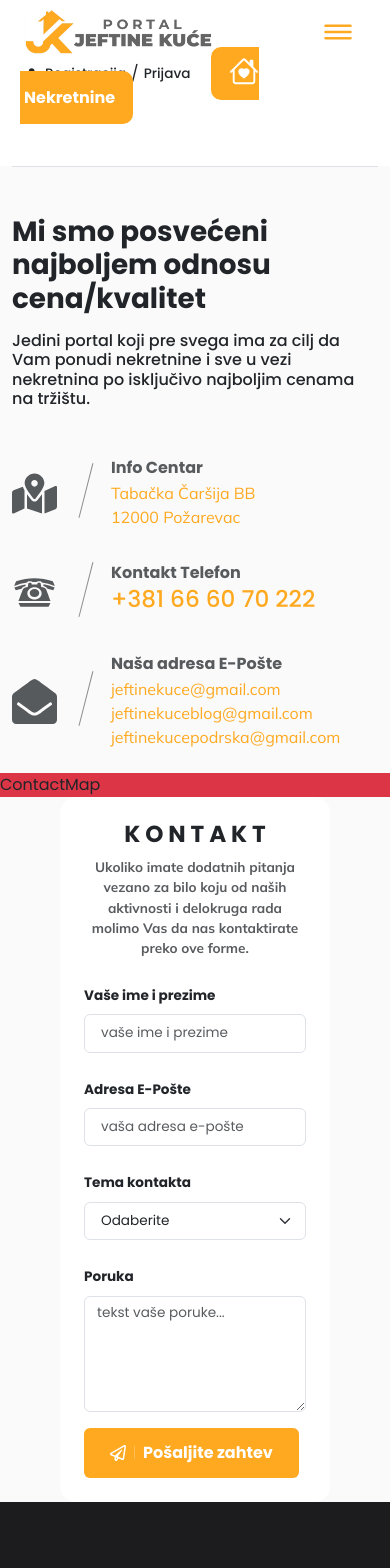
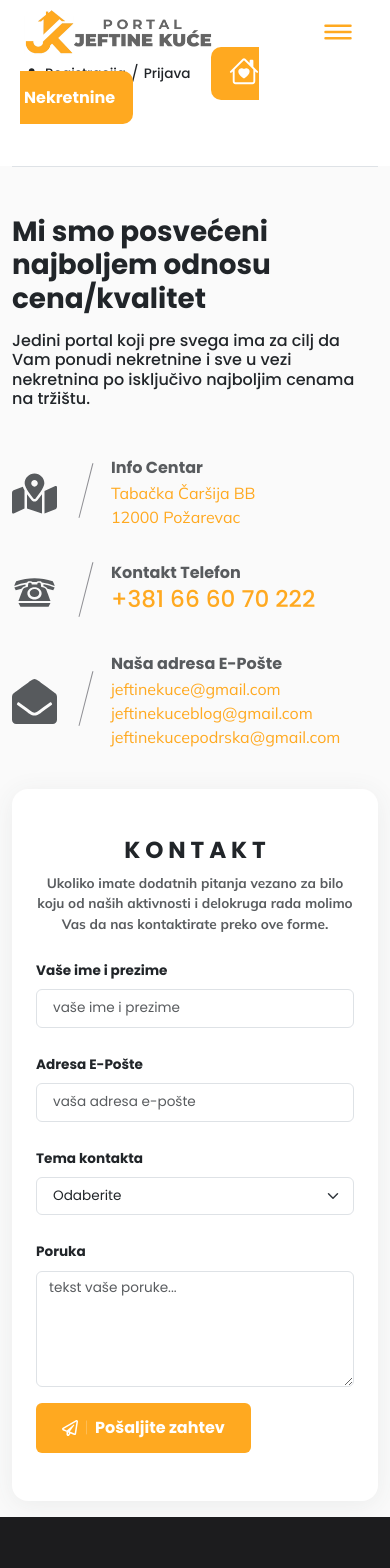
Before and after one commit to bojan-ski/react-cheap-houses, a React (Vite) app: page /kontakt in a window 390 px wide. Shown: the top 1568 px of the page. Built offline with nearby package versions, Linux system fonts and the light colour scheme.

Commit message:
leaflet and react leaflet packges istalled. ContactMap component done

```diff
--- a/package.json
+++ b/package.json
@@ -11,9 +11,11 @@
   },
   "dependencies": {
     "bootstrap": "^5.3.3",
+    "leaflet": "^1.9.4",
     "react": "^18.2.0",
-    "react-dom": "^18.2.0",
+    "react-dom": "^18.3.1",
     "react-icons": "^5.2.1",
+    "react-leaflet": "^4.2.1",
     "react-router-dom": "^6.23.1"
   },
   "devDependencies": {
--- a/src/components/contactPage/ContactForm.jsx
+++ b/src/components/contactPage/ContactForm.jsx
@@ -11,8 +11,8 @@ const ContactForm = () => {
     }
 
     return (
-        <div className="container">
-            <section className="contact-form rounded-4 p-4 mx-5">
+        <div className="container py-3">
+            <section className="contact-form rounded-4 py-5 px-4 mx-lg-5">
                 <div className="heading-section text-center mb-4">
                     <h3 className="fw-bolder">
                         K O N T A K T
@@ -66,7 +66,7 @@ const ContactForm = () => {
                             <textarea rows="5" className="form-control" id="userContactFormMessage" placeholder="tekst vaše poruke..." required />
                         </div>
                     </div>
-                    <button type="submit" className="contact-form-btn btn text-white">
+                    <button type="submit" className="contact-form-btn btn text-white d-flex align-items-center">
                         <FaRegPaperPlane />
                         <span className="fw-bold">
                             Pošaljite zahtev
--- a/src/components/contactPage/ContactMap.jsx
+++ b/src/components/contactPage/ContactMap.jsx
@@ -1,10 +1,20 @@
-
+import { MapContainer, TileLayer, Marker, Popup } from 'react-leaflet'
 
 const ContactMap = () => {
   return (
-    <div className="bg-danger">
-        ContactMap
-    </div>
+    <section class="contact-map d-none d-md-block">
+      <MapContainer center={[44.62036774911955, 21.18423890709805]} zoom={13} scrollWheelZoom={true}>
+        <TileLayer
+          url="https://{s}.tile.openstreetmap.org/{z}/{x}/{y}.png"
+        />
+
+        <Marker position={[44.62036774911955, 21.18423890709805]}>
+          <Popup>
+            Tabačka Čaršija
+          </Popup>
+        </Marker>
+      </MapContainer>
+    </section>
   )
 }
 
--- a/src/index.css
+++ b/src/index.css
@@ -160,9 +160,19 @@ main {
   margin-top: -50px;
 }
 
+/* Contact map component */
+.leaflet-container{
+  height: 60vh;
+}
+
+.leaflet-control-attribution a {
+  display: none;
+}
+
 /* Contact form component */
 .contact-form{
   background-color: #fff;
+  box-shadow: 0px 4px 26px 0px rgba(66, 71, 76, 0.0784313725);
 }
 
 .contact-form .form-label,
--- a/src/main.jsx
+++ b/src/main.jsx
@@ -2,6 +2,7 @@ import React from 'react'
 import ReactDOM from 'react-dom/client'
 import './index.css'
 import "/node_modules/bootstrap/dist/js/bootstrap.bundle.js";
+import 'leaflet/dist/leaflet.css'
 import App from './App.jsx'
 
 ReactDOM.createRoot(document.getElementById('root')).render(
```
Also changed, not shown: 1 other file (tests, documents, lock files or other folders).
